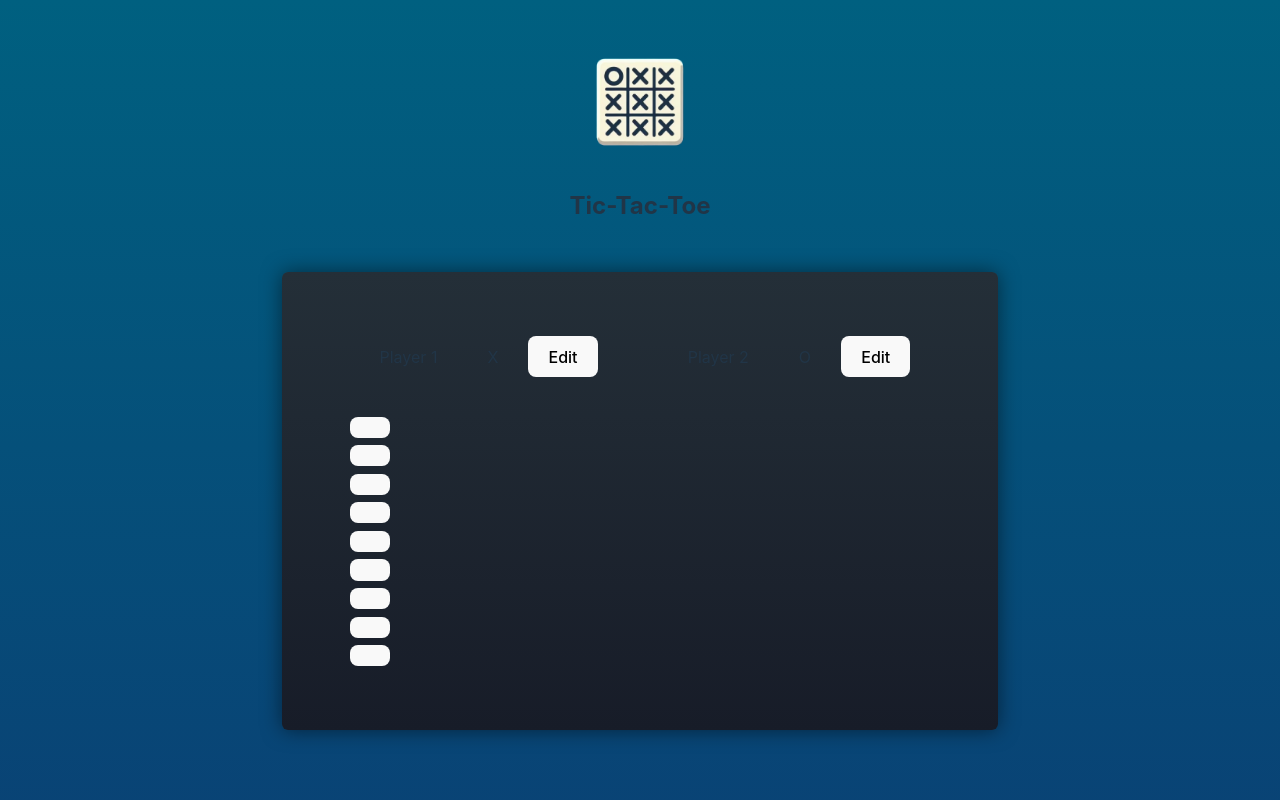
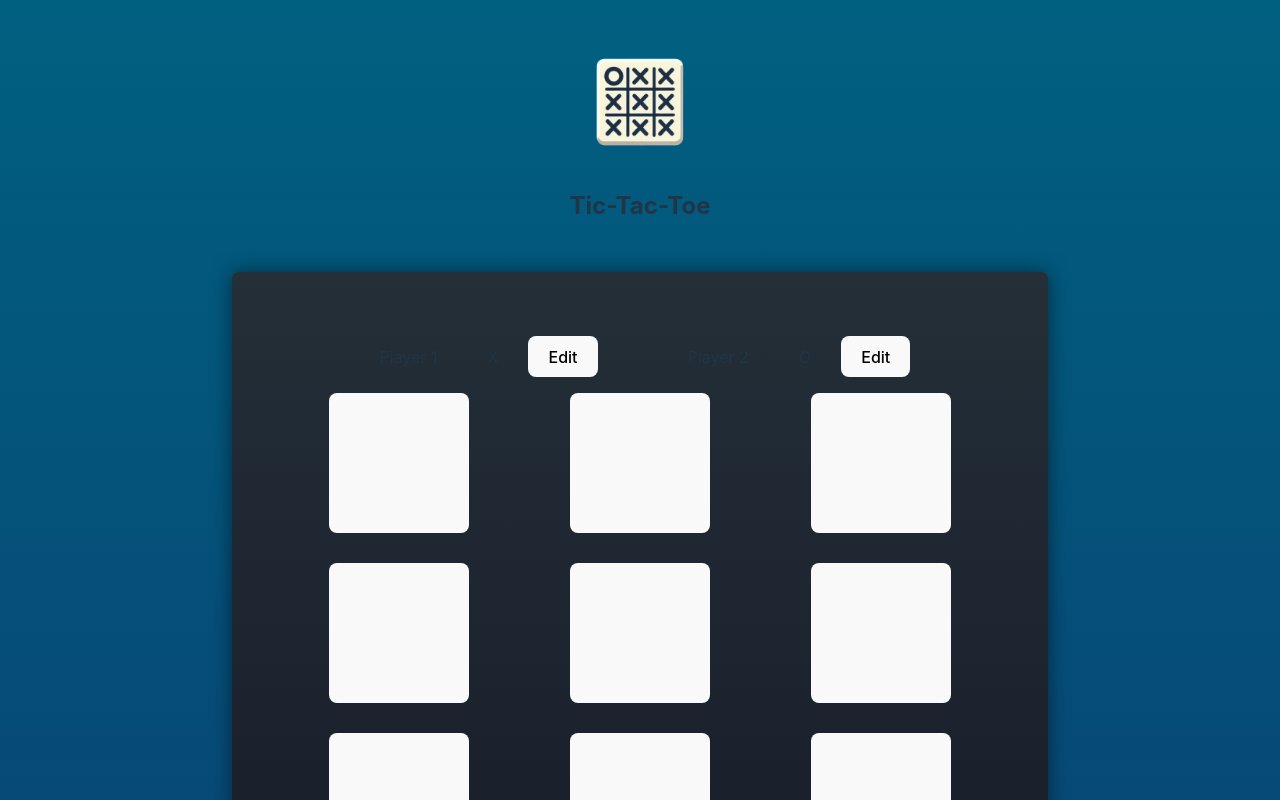
Before and after one commit to AndreaDeBlasio95/Tic-Tac-Toe-React, a React (Vite) app: page / in a window 1280 px wide. Shown: the top 800 px of the page. Built offline with nearby package versions, Linux system fonts and the light colour scheme.

Commit message:
grid tic tac toe

```diff
--- a/src/components/GameBoard.jsx
+++ b/src/components/GameBoard.jsx
@@ -6,20 +6,18 @@ const initialGameBoard = [
 
 export default function GameBoard() {
   return (
-    <div className="game-board">
-      <ol>
+    <ol className="game-board">
       {initialGameBoard.map((row, rowIndex) => (
-          <li key={rowIndex}>
+        <li key={rowIndex} className="row">
           <ol>
             {row.map((playerSymbol, colIndex) => (
-                <li key={colIndex}>
-                  <button>{playerSymbol}</button>
-                </li>
+              <button key={colIndex} className="game-button">
+                {playerSymbol}
+              </button>
             ))}
           </ol>
         </li>
       ))}
     </ol>
-    </div>
   );
 }
--- a/src/index.css
+++ b/src/index.css
@@ -83,17 +83,24 @@ button:focus-visible {
   height: 30px;
 }
 
+.cell {
+  flex: 1;
+}
+
 .game-board {
   display: grid;
-  grid-template-columns: repeat(3, 1fr);
-  gap: 2px;
-  width: 150px; /* Adjust width as needed */
+  grid-template-columns: repeat(3, auto); /* 3 columns of equal width */
+  gap: 3px; /* Space between buttons */
 }
 
 .row {
   display: flex;
+  justify-content: center; /* Center buttons horizontally */
 }
 
-.cell {
-  flex: 1;
+.game-button {
+  width: 140px; /* Adjust button width as needed */
+  height: 140px; /* Adjust button height as needed */
+  font-size: 1.2rem; /* Adjust font size as needed */
+  margin-bottom: 30px;
 }
```
Lines whose indentation alone changed are shown as unchanged.
